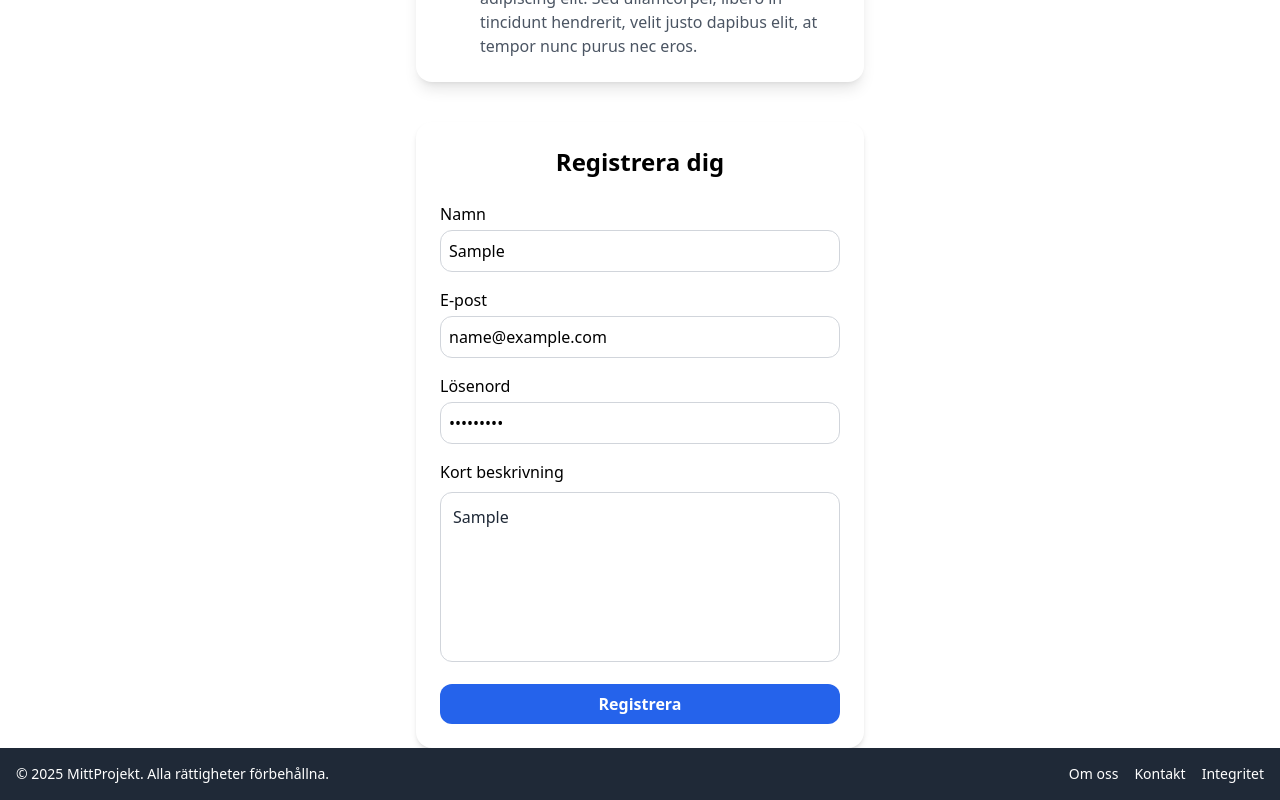
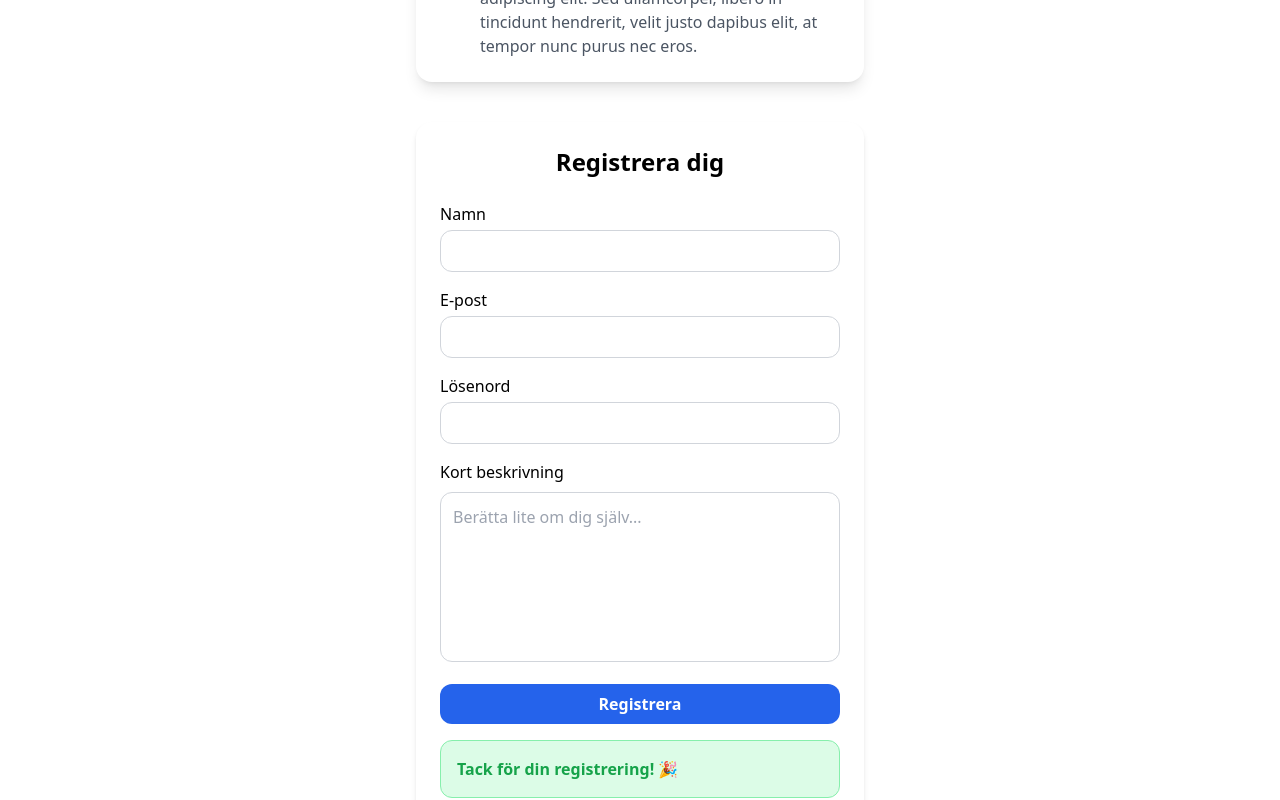
Before and after one commit to EmilMUp/MatchUp, a React (Create React App) app: page /register in a window 1280 px wide. Both pictures are taken after typing "Sample", "name@example.com", "Sample123", "Sample" into the empty fields and a click on the button "Registrera". Shown: the part 190-990 px from the top of the page. Built offline with nearby package versions, Linux system fonts and the light colour scheme.

Commit message:
added register feeback

```diff
--- a/src/components/RegisterForm.jsx
+++ b/src/components/RegisterForm.jsx
@@ -16,10 +16,26 @@ export default function RegisterForm() {
     });
   };
 
+  const [submitted, setSubmitted] = useState(false);
   const handleSubmit = (e) => {
     e.preventDefault();
     console.log("Registreringsdata:", formData);
-    // Här kan du skicka datan till en server t.ex. med fetch eller axios
+
+    // Rensa formuläret
+    setFormData({
+      name: "",
+      email: "",
+      password: "",
+      about: "",
+    });
+
+    // Visa bekräftelse
+    setSubmitted(true);
+
+    // Dölj efter några sekunder (valfritt)
+    setTimeout(() => {
+      setSubmitted(false);
+    }, 4000); // 4 sekunder
   };
 
   return (
@@ -78,6 +94,12 @@ export default function RegisterForm() {
           Registrera
         </button>
       </form>
+
+      {submitted && (
+        <div className="mt-4 text-green-600 font-semibold bg-green-100 border border-green-300 p-4 rounded-xl">
+            Tack för din registrering! 🎉
+        </div>
+)}
     </div>
   );
 }
```
